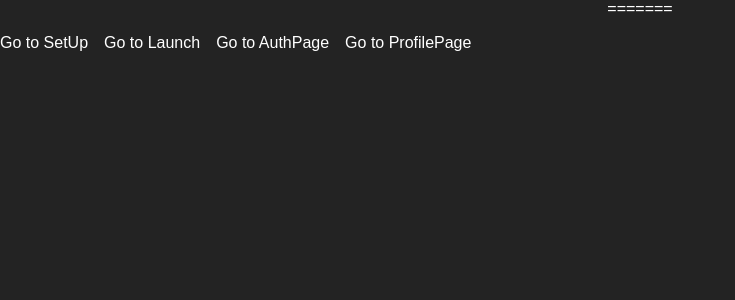
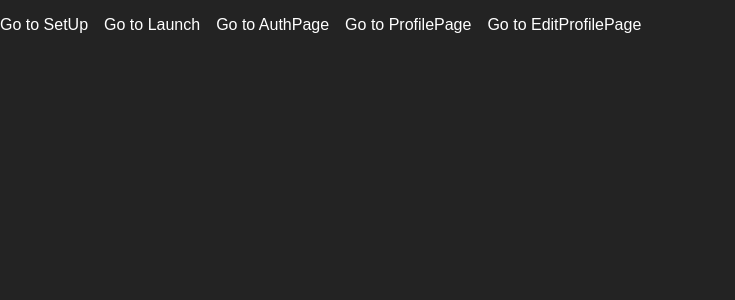
Before and after one commit to esmeaa/VitalSync-frontend, a React (Create React App) app in the folder frontend/: page / in a window 1280 px wide. Shown: the top 300 px of the page, without its empty margins (0-735 px from the left). Built offline with nearby package versions, Linux system fonts and the light colour scheme.

Commit message:
Update App.js

```diff
--- a/frontend/src/App.js
+++ b/frontend/src/App.js
@@ -10,7 +10,6 @@ function App() {
   return (
     <div className="App">
 
-=======
        {/* Navigation */}
        <nav>
         <ul style={{ display: 'flex', listStyle: 'none', gap: '1rem', padding: 0 }}>
@@ -18,6 +17,8 @@ function App() {
           <li><Link to="/launch" className="nav-link">Go to Launch</Link></li>
           <li><Link to="/AuthPage" className="nav-link">Go to AuthPage</Link></li>
           <li><Link to="/ProfilePage" className="nav-link">Go to ProfilePage</Link></li>
+          <li><Link to="/EditProfilePage" className="nav-link">Go to EditProfilePage</Link></li>
+
 
         </ul>
 
@@ -28,6 +29,7 @@ function App() {
 	     <Route path="/launch" element={<Launch /> }/>
        <Route path="/AuthPage" element={<AuthPage /> }/>
        <Route path="/ProfilePage" element={<ProfilePage /> }/>
+       <Route path="/EditProfilePage" element={<EditProfilePage /> }/>
 	    </Routes>
 
     </div>
```
